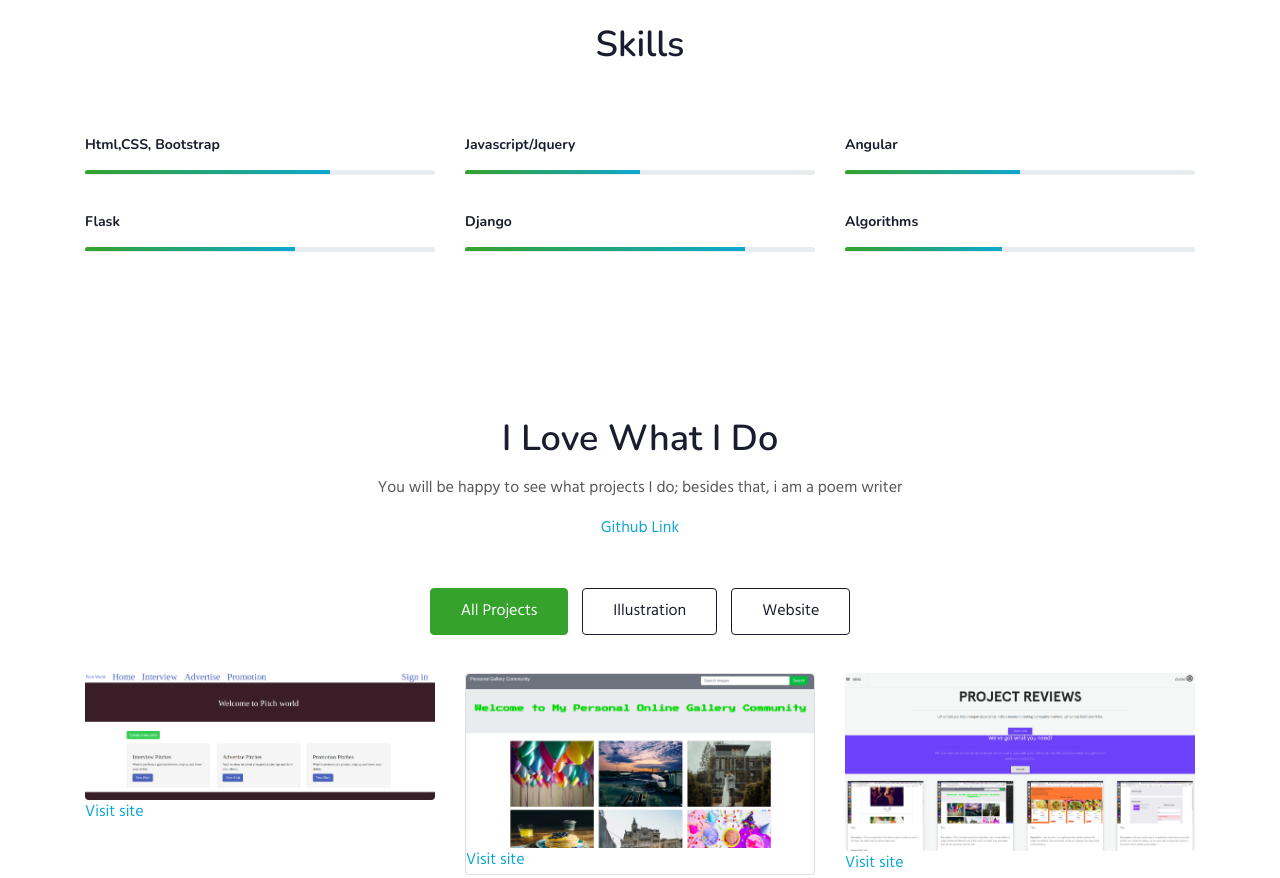
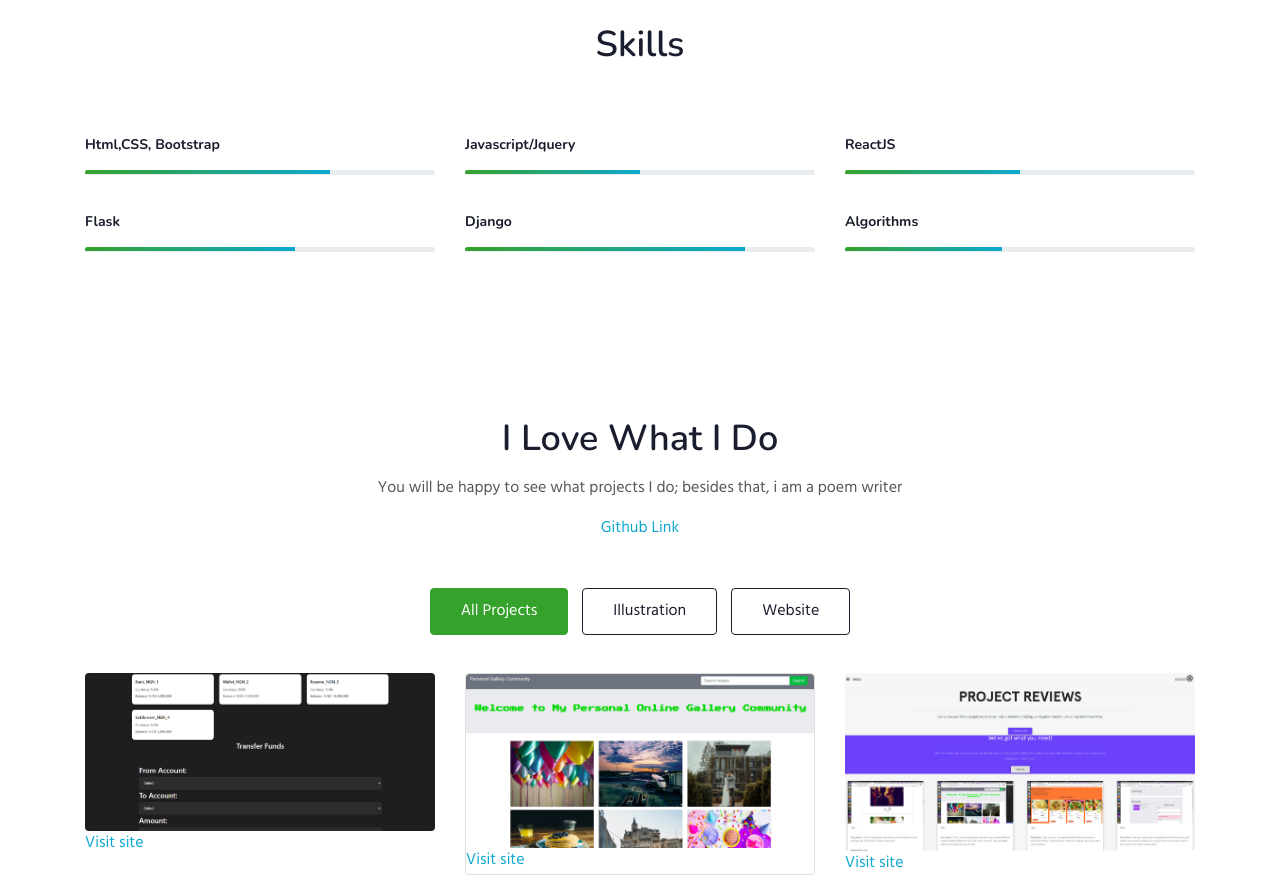
Before and after one commit to KadogoKenya/personal-_porfolio, a plain HTML site: page index.html in a window 1280 px wide. Shown: the part 840-1718 px from the top of the page. Drawn offline with nearby package versions, Linux system fonts and the light colour scheme.

Commit message:
added a project description

```diff
--- a/index.html
+++ b/index.html
@@ -89,7 +89,7 @@
     </div>
 </div>
 <div class="col-lg-4  col-md-4 col-sm-6 skills-bar-grids mb-4 pb-2">
-    <h4>Angular</h4>
+    <h4>ReactJS</h4>
     <div class="progress">
     <div class="progress-bar progress-bar-striped bg-color" role="progressbar" style="width: 50% ;height:4px;" aria-valuenow="50" aria-valuemin="0" aria-valuemax="100">
   </div>
@@ -143,14 +143,14 @@
 
             <section id="content1" class="tab-content text-left">
                 <div class="d-grid grid-col-3">
-                    <div class="product">
-                        <a href="assets/PROJECTS/pitchworldapp.png" data-lightbox="example-set"
-                            data-title="This is an application that allows users to add pitches and vote for other peoples piches as well as give a comment">
+                     <div class="product">
+                        <a href="assets/PROJECTS/Treasury simulator.PNG" data-lightbox="example-set"
+                            data-title="This is an application that allows users to views the virtual bank accounts, make transfer of funds from one account to another, view logs of transations">
 
                             <figure>
-                                <img src="assets/PROJECTS/pitchworldapp.png" class="img-responsive" alt="" />
+                                <img src="assets/PROJECTS/Treasury simulator.PNG" class="img-responsive" alt="" />
                             </figure>
-                            <a href="https://kaninipitches.herokuapp.com/">Visit site</a>
+                            <a href="https://flourishing-ganache-385df2.netlify.app/">Visit site</a>
                         </a>
 
                     </div>
```
Also changed, not shown: assets/PROJECTS/Treasury simulator.PNG (added).
